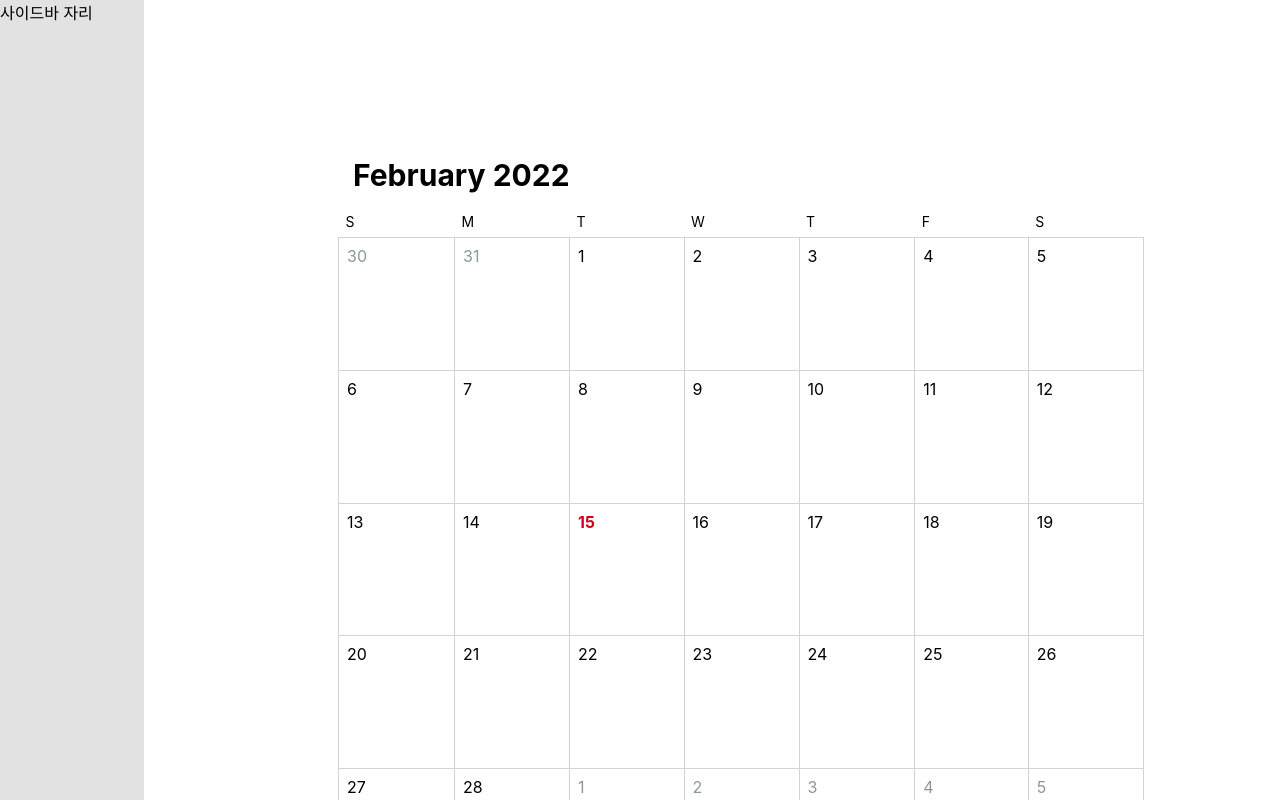
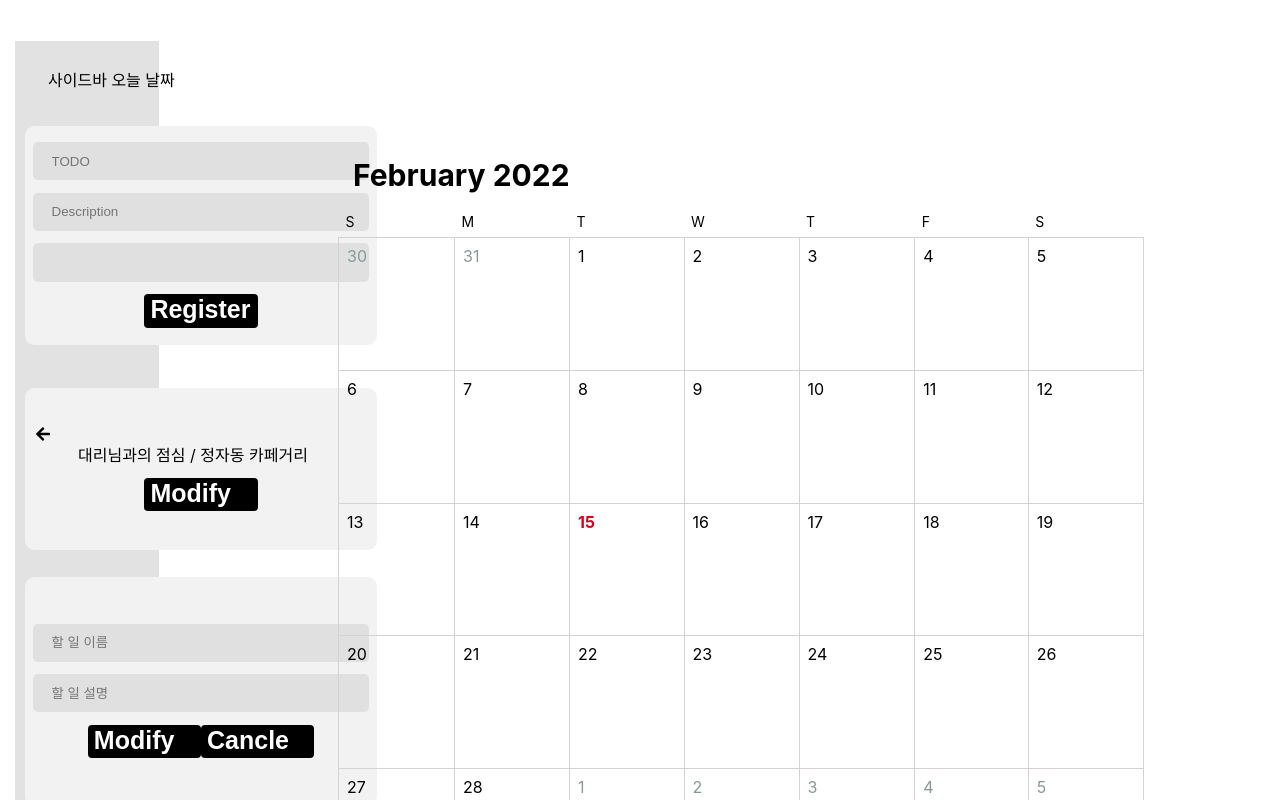
Before and after one commit to JangSaeYoung/calendarProject, a React (Create React App) app: page / in a window 1280 px wide. Shown: the top 800 px of the page. Built offline with nearby package versions, Linux system fonts and the light colour scheme.

Commit message:
🕹 Sidebar: 1차 레이아웃 구현

```diff
--- a/package.json
+++ b/package.json
@@ -9,6 +9,7 @@
     "react": "^17.0.2",
     "react-day-picker": "^7.4.10",
     "react-dom": "^17.0.2",
+    "react-icons": "^4.3.1",
     "react-scripts": "5.0.0",
     "recoil": "^0.6.1",
     "styled-components": "^5.3.3",
--- a/src/App.js
+++ b/src/App.js
@@ -1,12 +1,13 @@
 import './App.css';
 import Calendar from'./Calendar';
+import Sidebar from './Sidebar';
 import styled from 'styled-components';
 
 
 function App() {
   return (
   <Container>
-    <Sidebar>사이드바 자리</Sidebar>
+      <Sidebar />
       <Calendar />
   </Container>
   );
@@ -16,11 +17,8 @@ export default App;
 
 // 전체 기본 화면
 const Container = styled.div`
+margin: 0;
 display: flex;
+justify-content: center;
+align-items: center;
 `;
-
-const Sidebar = styled.div`
-width: 23.5625rem;
-height: 61.0625rem;
-background-color: #E2E2E2;
-`;
--- /dev/null
+++ b/src/Button.js
@@ -0,0 +1,36 @@
+
+
+import React from 'react';
+import styled from 'styled-components';
+
+const StyledButton = styled.button`
+  /* 공통 스타일 */
+  display: inline-flex;
+  outline: none;
+  border: none;
+  border-radius: 4px;
+  color: white;
+  font-weight: bold;
+  cursor: pointer;
+  text-align: center;
+
+  /* 크기 */
+  height: 33.67px;
+  width: 113.18px;
+  font-size:  25px;
+
+  /* 색상 */
+  background: black;
+  &:hover {
+    background: #339af0;
+  }
+  &:active {
+    background: #1c7ed6;
+  }
+`;
+
+function Button({ children, ...rest }) {
+  return <StyledButton {...rest}>{children}</StyledButton>;
+}
+
+export default Button;
--- a/src/Calendar.js
+++ b/src/Calendar.js
@@ -24,7 +24,6 @@ const Calendar = () => {
                     canChangeMonth={false}   // 버튼 제거
                 />
             </CalendarBox>
-            <p>고양이</p>
         </div>
 )
 };
--- a/src/Sidebar.js
+++ b/src/Sidebar.js
@@ -0,0 +1,137 @@
+import React from 'react';
+import DayPicker from 'react-day-picker';
+import Button from './Button';
+import {FaArrowLeft} from 'react-icons/fa';
+import 'react-day-picker/lib/style.css';
+import styled from 'styled-components';
+import './Calendar.css';
+
+
+const Sidebar = () => {
+
+    return(
+        <SidebarContainer>
+           <SidebarToday>사이드바 오늘 날짜</SidebarToday>       {/* 데이피커에서 가져오기 */}
+            <RegisterBox>
+                <Styledinput type='text' placeholder='TODO'></Styledinput>
+                <Styledinput type='text' placeholder='Description'></Styledinput>
+                <Styledinput type='text'></Styledinput>
+                <Button>Register</Button>
+            </RegisterBox>
+            <RegitsterDetail>
+                <FaArrowLeft />
+                <TodoText>대리님과의 점심 / 정자동 카페거리 </TodoText> {/* 텍스트 받아 오는 곳*/}
+                <ButtonBox>
+                    <Button>Modify</Button>
+                </ButtonBox>
+            </RegitsterDetail>
+            <ResgitsterInput>
+                <Styledinput type='text' placeholder='할 일 이름'></Styledinput>
+                <Styledinput type='text' placeholder='할 일 설명'></Styledinput>
+                <ButtonBox>
+                    <Button>Modify</Button>
+                    <Button>Cancle</Button>
+                </ButtonBox>
+            </ResgitsterInput>
+        </SidebarContainer>
+)
+};
+
+
+export default Sidebar;
+
+
+const SidebarContainer = styled.div`
+width: 23.5625rem;
+height: 61.0625rem;
+background-color: #E2E2E2;
+display: flex;
+position: relative;
+flex-wrap: wrap;
+justify-content: center;
+left:15px;
+`;
+
+
+
+const SidebarToday = styled.div`
+position: absolute;
+  width: 316px;
+  height: 54px;
+  top:26px;
+  buttom:897px;
+  left: 33px;
+  margin-bottom:20px;
+`
+
+const RegisterBox = styled.div`
+position: absolute;
+display: flex;
+flex-direction: column;
+align-items: center;
+justify-content: center;
+width: 352px;
+height: 219px;
+left: 10px;
+top: 85px;
+buttom:673px;
+background: #F2F2F2;
+border-radius: 9.4498px;
+`
+
+const Styledinput = styled.input`
+ width : 315.89px;
+ height: 36.05px;
+ background-color:#E0E0E0;
+ margin-bottom: 12.57px;
+ border: none;
+ border-radius: 5px;
+ padding-left: 19px;
+`
+
+
+const RegitsterDetail = styled.div`
+position: absolute;
+display: flex;
+flex-direction: column;
+justify-content: center;
+width: 332px;
+height: 142px;
+left: 10px;
+top: 347px;
+buttom:488px;
+background: #F2F2F2;
+border-radius: 9.4498px;
+padding: 10px;
+`
+
+const ButtonBox = styled.div`
+display: flex;
+align-items: center;
+justify-content: center;
+
+`
+
+
+const ResgitsterInput = styled.div`
+
+position: absolute;
+display: flex;
+flex-direction: column;
+align-items: center;
+justify-content: center;
+width: 352px;
+height: 229px;
+left: 10px;
+top: 536px;
+buttom:212px;
+background: #F2F2F2;
+border-radius: 9.4498px;
+`
+
+const TodoText = styled.div`
+width : 315.89px;
+ height: 36.05px;
+ text-align: center;
+
+`
```
Also changed, not shown: 1 other file (tests, documents, lock files or other folders).
